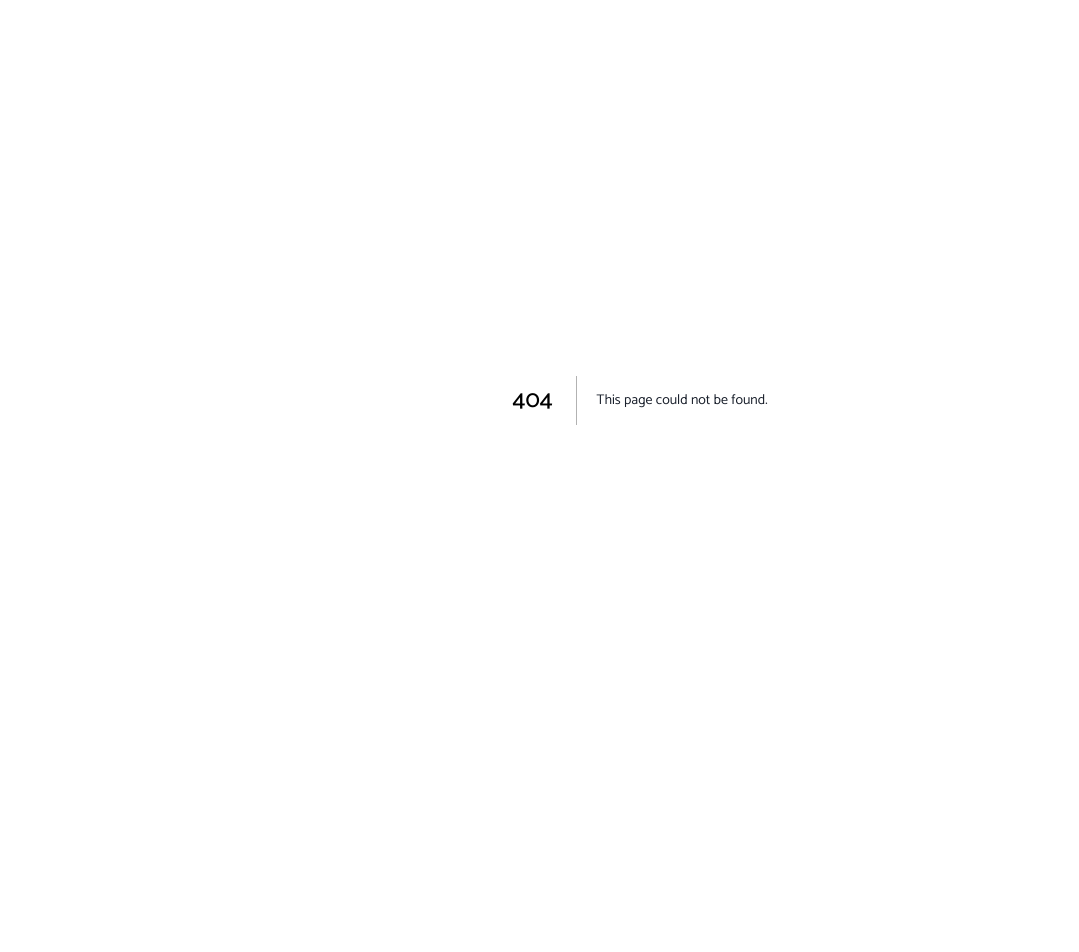
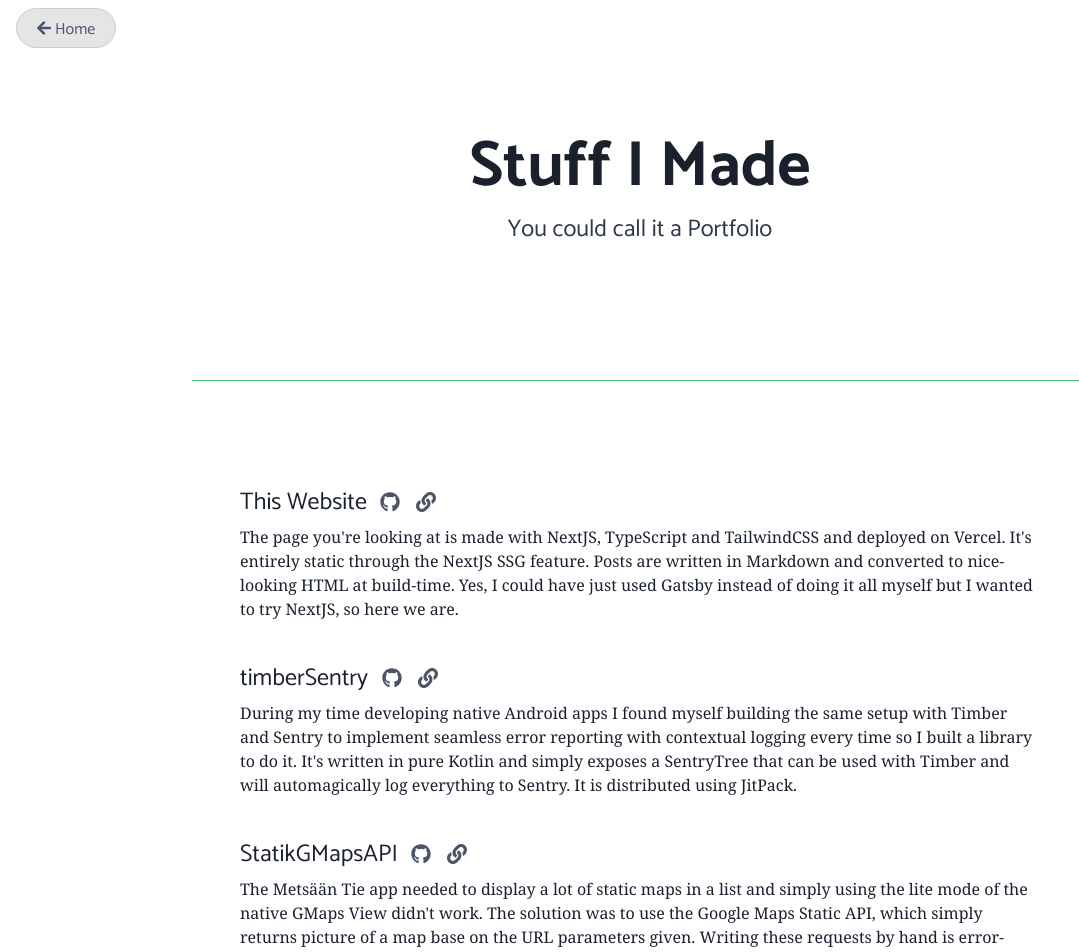
Before and after one commit to ivoberger/ivoberger.com, a Next.js app: page /about in a window 1280 px wide. Before the commit this address had no page. Shown: the top 952 px of the page, without its empty margins (0-1079 px from the left). Before the commit the page ends 800 px from the top, so only its background shows below. Built offline with nearby package versions, Linux system fonts and the light colour scheme; what tailwindcss-filters, tailwindcss-typography would draw is missing.

Commit message:
add about me page

```diff
--- /dev/null
+++ b/components/Body.tsx
@@ -0,0 +1,12 @@
+import React from "react";
+import { NextPage } from "next";
+
+const Body: React.FC<{ className?: string }> = ({ children, className }) => (
+  <main
+    className={`max-w-2xl px-6 pt-16 pb-10 mx-auto mb-16 md:max-w-3xl xl:max-w-4xl sm:px-12 ${className}`}
+  >
+    {children}
+  </main>
+);
+
+export default Body;
--- a/components/Header.tsx
+++ b/components/Header.tsx
@@ -1,19 +1,33 @@
-import React from "react";
+import React, { useCallback } from "react";
 import Link from "next/link";
 
-const Header = () => (
+const Header: React.FC<{
+  title: string;
+  subTitle?: string;
+  subTitleLink?: string;
+}> = ({ title, subTitle, subTitleLink }) => {
+  const SubTitleWrapper: React.FC = useCallback(
+    subTitleLink
+      ? ({ children }) => (
+          <Link href={subTitleLink}>
+            <a className="text-gray-600 transition duration-500 border-b border-transparent hover:text-gray-800 hover:border-gray-400">
+              {children}
+            </a>
+          </Link>
+        )
+      : ({ children }) => <span className="text-gray-800">{children}</span>,
+    [subTitleLink]
+  );
+  return (
     <header className="mb-10">
       <div className="max-w-xl px-6 py-10 mx-auto text-center border-b border-green-500 md:max-w-3xl xl:max-w-4xl md:py-32">
-      <h1 className="text-4xl sm:text-5xl md:text-6xl">Ivo Berger</h1>
+        <h1 className="text-4xl sm:text-5xl md:text-6xl">{title}</h1>
         <h5>
-        <Link href="about">
-          <a className="text-gray-600 transition duration-500 border-b border-transparent hover:text-gray-800 hover:border-gray-400">
-            About Me
-          </a>
-        </Link>
+          <SubTitleWrapper>{subTitle}</SubTitleWrapper>
         </h5>
       </div>
     </header>
   );
+};
 
 export default Header;
--- a/components/HomeButton.tsx
+++ b/components/HomeButton.tsx
@@ -4,6 +4,7 @@
 import { faArrowLeft } from "@fortawesome/free-solid-svg-icons";
 
 const HomeButton = () => (
+  <nav className="absolute top-0 left-0 m-4 group">
     <Link href="/">
       <a className="px-5 py-2 transition duration-500 border rounded-full bg-gray-100-t border-gray-100-t group-hover:border-gray-800">
         <span className="font-sans text-gray-700 transition-all duration-500 group-hover:text-black">
@@ -15,6 +16,7 @@
         </span>
       </a>
     </Link>
+  </nav>
 );
 
 export default HomeButton;
--- a/components/index.ts
+++ b/components/index.ts
@@ -1,4 +1,5 @@
 export { default as Header } from "./Header";
+export { default as Body } from "./Body";
 export { default as Footer } from "./Footer";
 export { default as HomeButton } from "./HomeButton";
 export { default as Tags } from "./Tags";
--- a/pages/_app.tsx
+++ b/pages/_app.tsx
@@ -4,9 +4,15 @@
 import "../css/index.css";
 import "typeface-catamaran";
 import "typeface-source-sans-pro";
+import { Footer } from "components";
 
 function MyApp({ Component, pageProps }: AppProps) {
-  return <Component {...pageProps} />;
+  return (
+    <>
+      <Component {...pageProps} />
+      <Footer />
+    </>
+  );
 }
 
 export default MyApp;
--- /dev/null
+++ b/pages/about.tsx
@@ -0,0 +1,97 @@
+import React from "react";
+import { FontAwesomeIcon } from "@fortawesome/react-fontawesome";
+import { faGithub } from "@fortawesome/free-brands-svg-icons";
+import { faLink } from "@fortawesome/free-solid-svg-icons";
+
+import { Header, Body, HomeButton } from "components";
+import Link from "next/link";
+
+type PortfolioEntryData = {
+  title: string;
+  url?: string;
+  repoUrl?: string;
+  imageUrl?: string;
+  description: string;
+};
+
+const portfolioEntries: PortfolioEntryData[] = [
+  {
+    title: "This Website",
+    url: "https://ivoberger.com",
+    repoUrl: "https://github.com/ivoberger/ivoberger.com",
+    description: `The page you're looking at is made with NextJS, TypeScript and TailwindCSS and deployed on Vercel.
+      It's entirely static through the NextJS SSG feature. Posts are written in Markdown and converted to nice-looking HTML at build-time.
+      Yes, I could have just used Gatsby instead of doing it all myself but I wanted to try NextJS, so here we are.`,
+  },
+  {
+    title: "timberSentry",
+    url: "https://jitpack.io/#com.ivoberger/timberSentry",
+    repoUrl: "https://github.com/ivoberger/timberSentry",
+    description: `During my time developing native Android apps I found myself building the same setup with Timber and Sentry
+    to implement seamless error reporting with contextual logging every time so I built a library to do it.
+    It's written in pure Kotlin and simply exposes a SentryTree that can be used with Timber and will automagically
+    log everything to Sentry. It is distributed using JitPack.`,
+  },
+  {
+    title: "StatikGMapsAPI",
+    url: "https://jitpack.io/#com.ivoberger/StatikGMapsAPI",
+    repoUrl: "https://github.com/ivoberger/StatikGMapsAPI",
+    description: `The Metsään Tie app needed to display a lot of static maps in a list and simply using the lite mode of
+    the native GMaps View didn't work. The solution was to use the Google Maps Static API, which simply returns picture of a map
+    base on the URL parameters given.
+    Writing these requests by hand is error-prone so I wrote a library that let's you build API requests in a type-safe manner and
+    runs some validation before returning a URL so you can be (reasonably) sure to get a valid request.
+    The URL can then simply be plugged into an image loading library like Glide or Coil.
+    Every commit to master triggers a build & test pipeline on GitHub Actions.`,
+  },
+  {
+    title: "Metsään Tie",
+    url: "https://play.google.com/store/apps/details?id=com.roadsml.metsatie",
+    description: `Metsään Tie is an app developed by RoadsML for the Finnish Forest Center to track road conditions using
+    phone sensors and user feedback. It allows the user to record their driving through GPS for location and the accelerometer
+    for road condition. It can then be uploaded to a backend and viewed on a openly accessible map by the Finnish Forest Center.`,
+  },
+];
+
+const About = () => (
+  <>
+    <Header title="Stuff I Made" subTitle="You could call it a Portfolio" />
+
+    <HomeButton />
+    <Body>{portfolioEntries.map(PortfolioEntry)}</Body>
+  </>
+);
+
+const PortfolioEntry: React.FC<PortfolioEntryData> = ({
+  title,
+  description,
+  url,
+  repoUrl,
+}) => (
+  <div className="mb-10">
+    <h5>
+      {title}{" "}
+      {repoUrl && (
+        <a
+          href={repoUrl}
+          target="_blank"
+          className={`transition duration-300 text-gray-700 px-2 hover:text-brand-github`}
+        >
+          <FontAwesomeIcon className="text-xl" icon={faGithub} />
+        </a>
+      )}
+      {url && (
+        <a
+          href={url}
+          target="_blank"
+          className={`transition duration-300 text-gray-700 px-2 hover:text-gray-900`}
+        >
+          <FontAwesomeIcon className="text-xl" icon={faLink} />
+        </a>
+      )}
+    </h5>
+    <p>{description}</p>
+  </div>
+);
+
+export default About;
--- a/pages/index.tsx
+++ b/pages/index.tsx
@@ -45,14 +45,13 @@
 const Home: React.FC<HomeProps> = ({ posts }) => (
   <>
     <main className="container mx-auto">
-      <Header />
+      <Header title="Ivo Berger" subTitle="Stuff I Made" subTitleLink="about" />
       <section className="max-w-3xl px-6 mx-auto mb-10">
         {posts.map((post) => (
           <PostInfo {...post} />
         ))}
       </section>
     </main>
-    <Footer />
   </>
 );
 
--- a/pages/posts/[slug].tsx
+++ b/pages/posts/[slug].tsx
@@ -2,7 +2,7 @@
 
 import React from "react";
 import type { GetStaticProps, GetStaticPaths } from "next";
-import { HomeButton, Tags, Footer } from "components";
+import { HomeButton, Tags, Body } from "components";
 
 type PostProps = {
   meta: PostMetadata;
@@ -28,11 +28,9 @@
           alt="Post cover"
         />
       </div>
-      <nav className="absolute top-0 left-0 m-4 group">
-        <HomeButton />
-      </nav>
+      <HomeButton />
     </header>
-    <main className="max-w-2xl px-6 pt-16 pb-10 mx-auto mb-16 text-lg text-gray-700 border-b border-green-500 md:max-w-3xl xl:max-w-4xl sm:px-12">
+    <Body className="text-lg text-gray-700 border-b border-green-500">
       <article
         className="mb-10"
         dangerouslySetInnerHTML={{
@@ -42,8 +40,7 @@
       <footer>
         <Tags tags={tags} />
       </footer>
-    </main>
-    <Footer />
+    </Body>
   </>
 );
 
```
Also changed, not shown: package.json (+3 -6 lines), 1 other file (tests, documents, lock files or other folders). Lines whose indentation alone changed are shown as unchanged.
